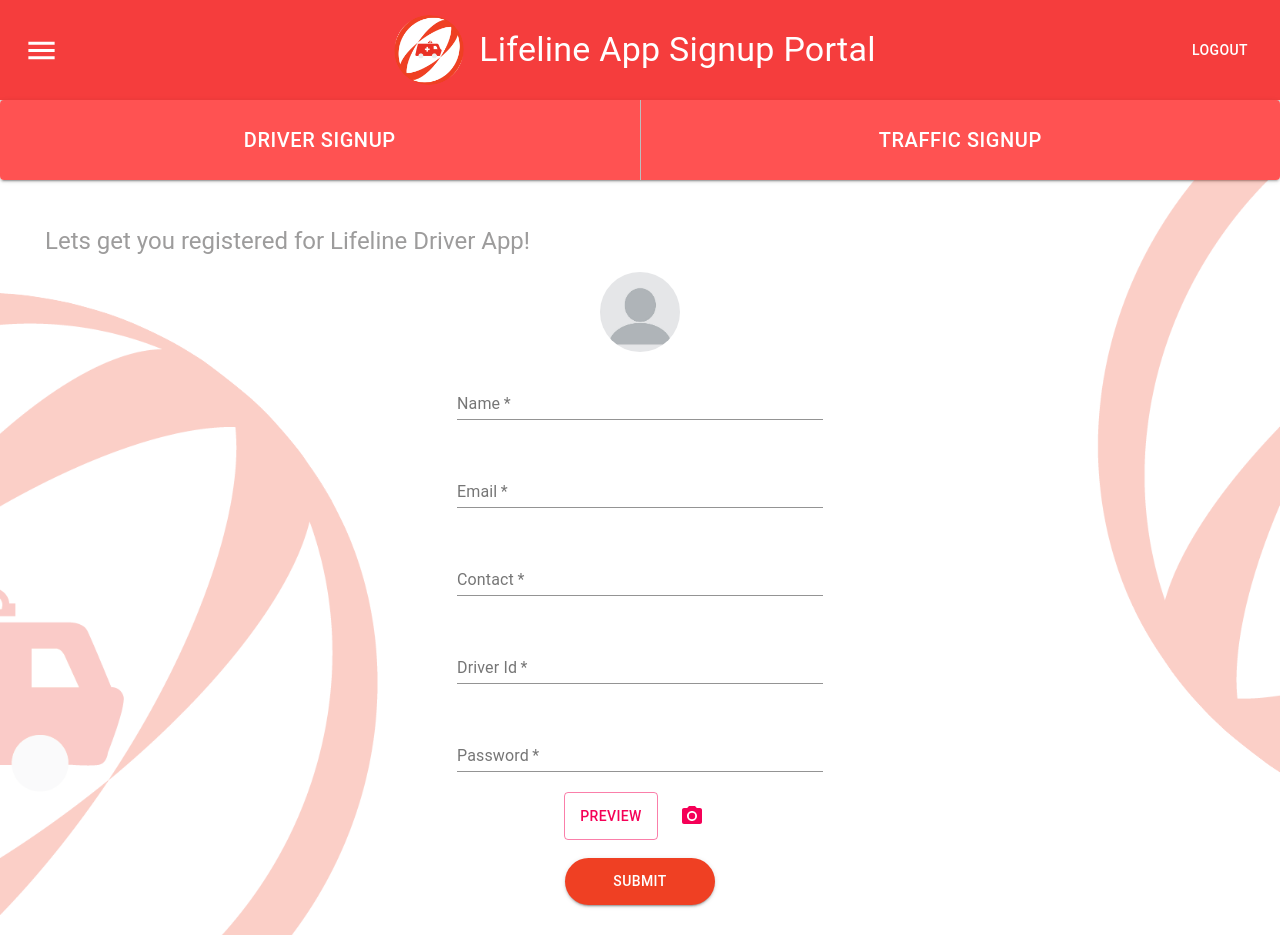
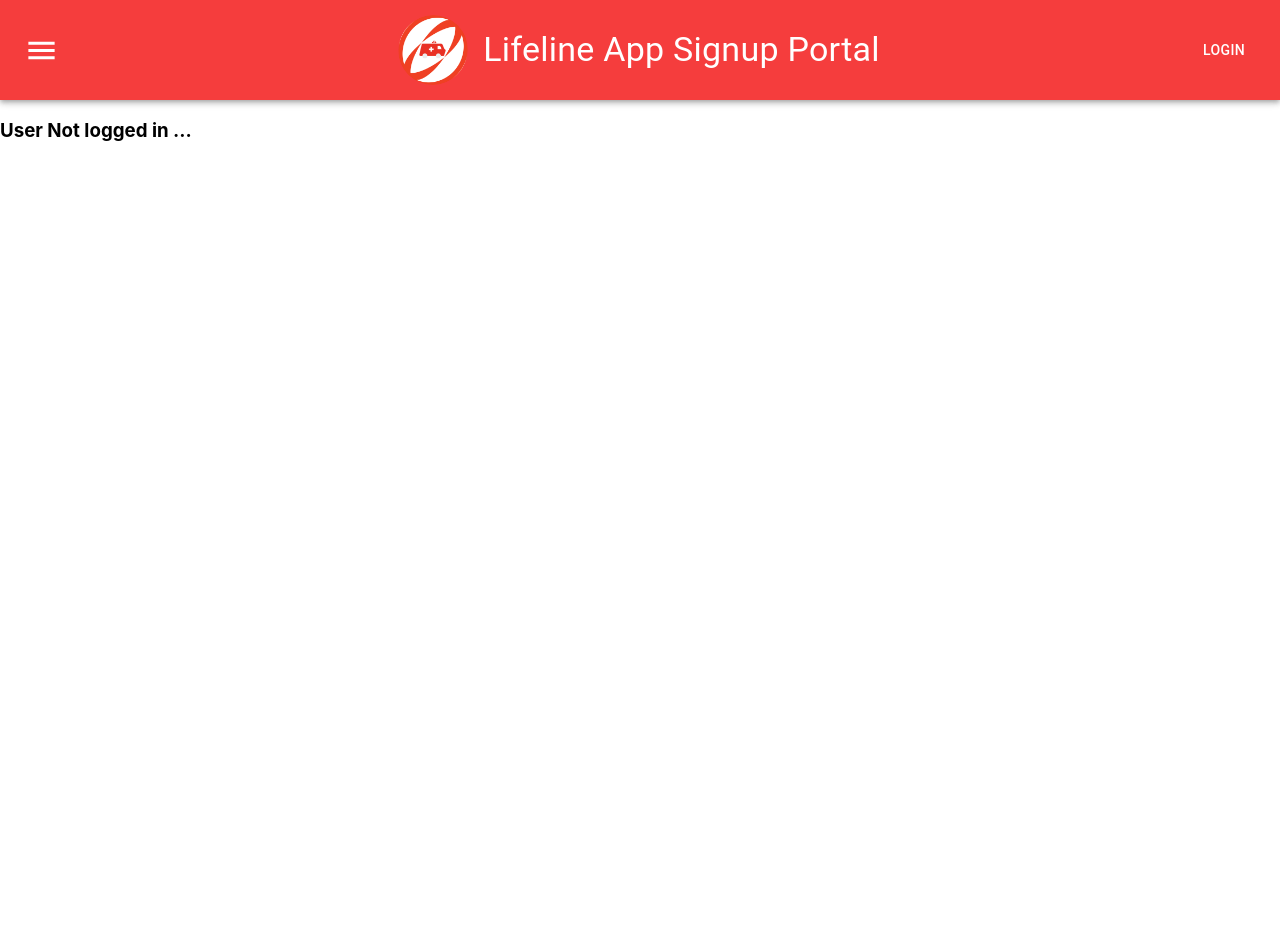
Before and after one commit to ShriBuzz/LifelineWeb, a React (Create React App) app: page /Home in a window 1280 px wide. After the commit the page ends 800 px from the top, so only its background shows below. Built offline with nearby package versions, Linux system fonts and the light colour scheme.

Commit message:
Incorporate logincontext to components

```diff
--- a/src/components/NavBar/index.js
+++ b/src/components/NavBar/index.js
@@ -1,4 +1,4 @@
-import React from "react";
+import React, { useContext } from "react";
 
 import { AppBar, Toolbar, Avatar, Typography, Button } from "@material-ui/core";
 
@@ -6,8 +6,10 @@ import TemporaryDrawer from "../Drawer";
 import history from "../../navigation/history";
 import * as N from "./styles";
 import Logo from "../../assets/logo.png";
+import { LoginContext } from "../../hooks/LoginContext";
 
 function NavBar() {
+  const { success } = useContext(LoginContext);
   function handleLogout(e) {
     e.preventDefault();
     history.push("/");
@@ -22,7 +24,7 @@ function NavBar() {
           Lifeline App Signup Portal
         </Typography>
         <Button color="inherit" onClick={handleLogout}>
-          Logout
+          {success ? "Logout" : "Login"}
         </Button>
       </Toolbar>
     </AppBar>
--- a/src/screens/Home/index.js
+++ b/src/screens/Home/index.js
@@ -1,14 +1,25 @@
-import React from "react";
+import React, { useContext } from "react";
+import { LoginContext } from "../../hooks/LoginContext";
 
 import NavBar from "../../components/NavBar";
 import Signup from "../../components/Signup";
 
 const Home = () => {
+  var { success } = useContext(LoginContext);
+  console.log(success);
+  if (success === false) {
+    return (
+      <>
+        <NavBar />
+        <h3>User Not logged in ... </h3>
+      </>
+    );
+  }
   return (
-    <React.Fragment>
+    <>
       <NavBar />
       <Signup />
-    </React.Fragment>
+    </>
   );
 };
 
--- a/src/screens/Login/index.js
+++ b/src/screens/Login/index.js
@@ -1,4 +1,4 @@
-import React, { useState } from "react";
+import React, { useState, useContext } from "react";
 
 import { Backdrop, Box, TextField, Grid, Typography } from "@material-ui/core";
 import AccountCircle from "@material-ui/icons/AccountCircle";
@@ -10,23 +10,27 @@ import Buttons from "../../components/Button";
 import Failure from "../../components/Failure";
 
 import * as L from "./styles";
+import { LoginContext } from "../../hooks/LoginContext";
 
 function Login() {
   const [name, setName] = useState("");
   const [password, setPassword] = useState("");
   const [fail, setFail] = useState(false);
+  const { success, setSuccess } = useContext(LoginContext);
+  console.log(success);
 
   const handleClose = () => {
     setFail(false);
   };
 
-  function handleSubmit() {
+  const handleSubmit = async () => {
     if (name === "admin" && password === "admin") {
+      setSuccess(true);
       history.push("/Home");
     } else {
       setFail(true);
     }
-  }
+  };
 
   return (
     <Backdrop open={true} color={"#f0f1f2"}>
```
